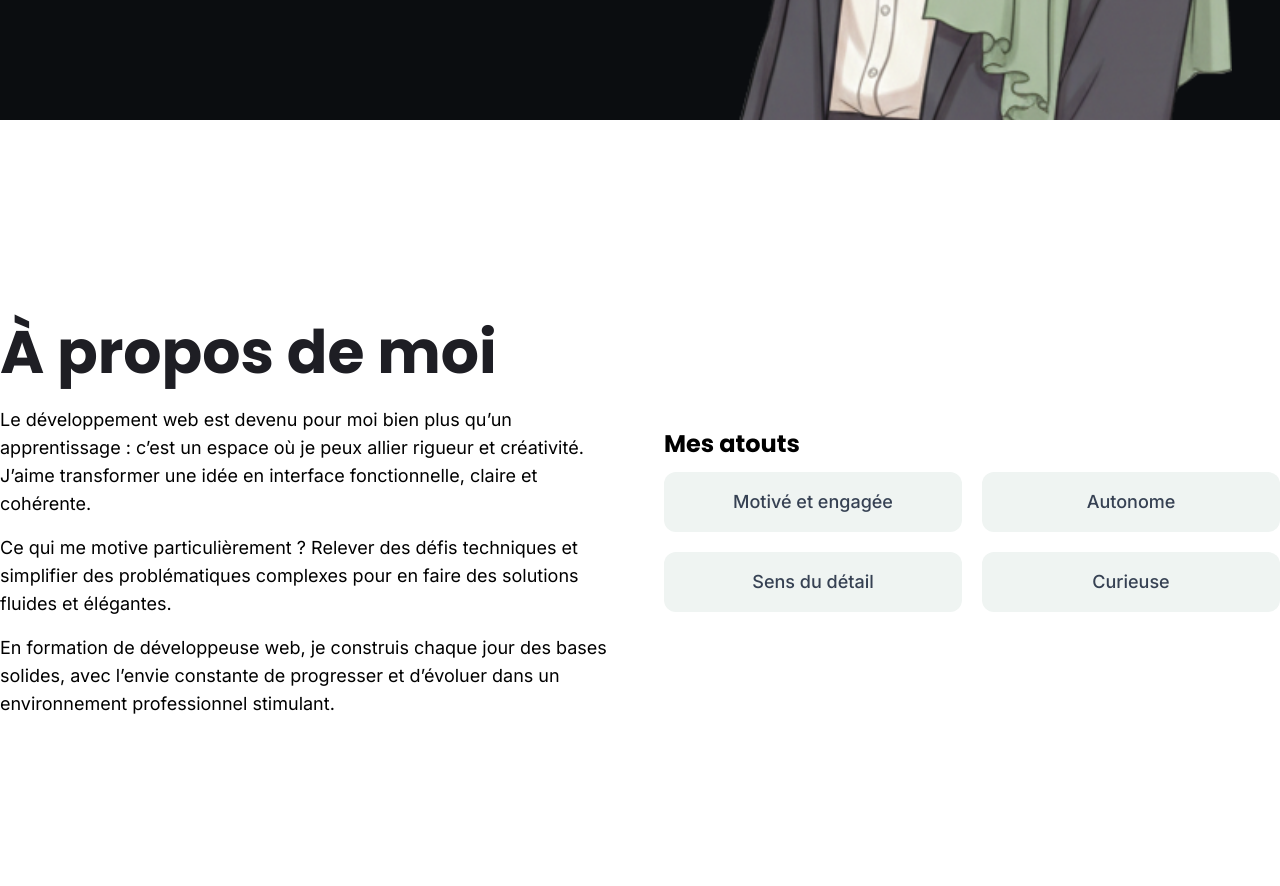
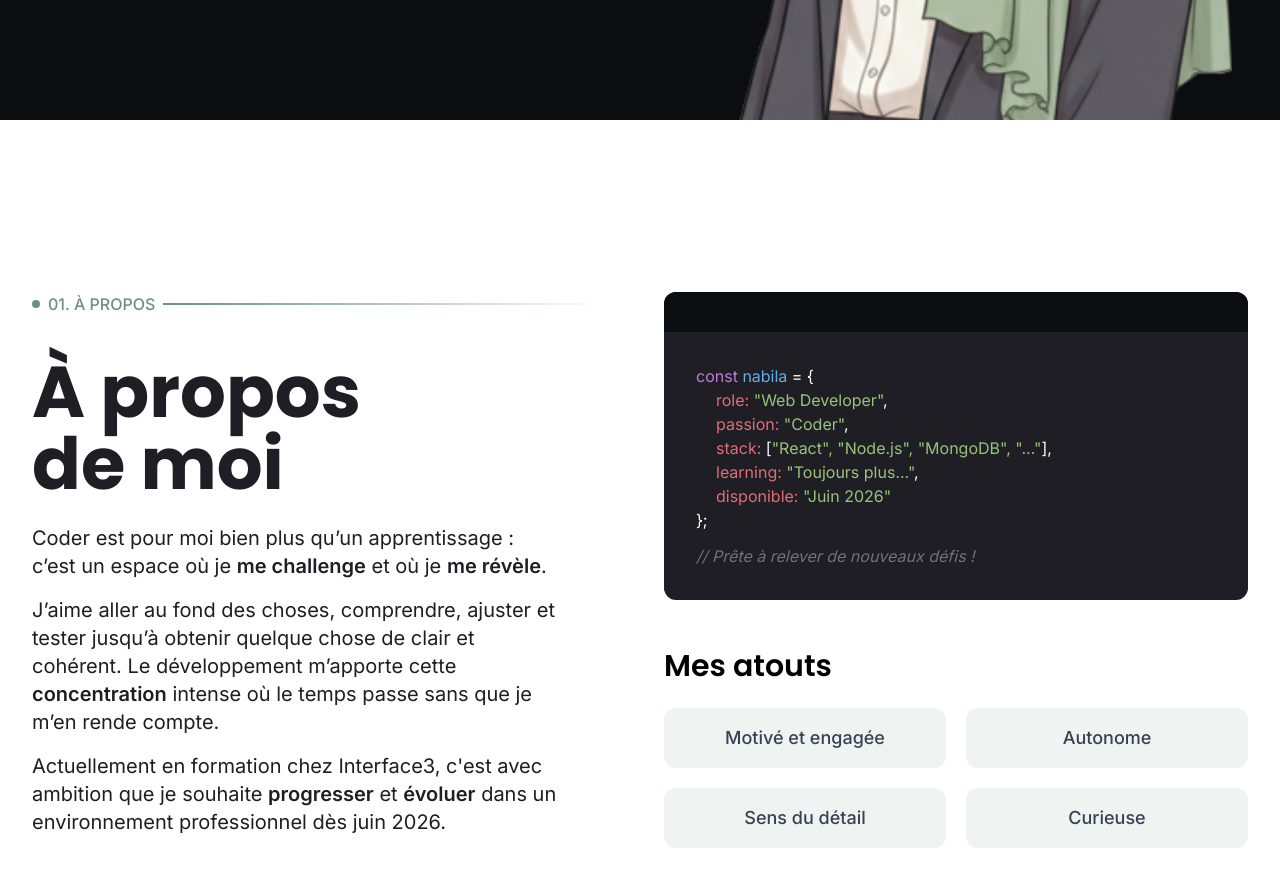
Before and after one commit to nabila-tamajnit/Portfolio, a React (Vite) app: page / in a window 1280 px wide. Shown: the part 680-1566 px from the top of the page. Built offline with nearby package versions, Linux system fonts and the light colour scheme.

Commit message:
Add content and style in About

```diff
--- a/src/components/sections/About.jsx
+++ b/src/components/sections/About.jsx
@@ -18,49 +18,58 @@ export const About = () => {
     ]
 
     return (
-        <section className="min-h-screen flex justify-center items-center" >
-            <div className="max-w-7xl mx-auto grid lg:grid-cols-2 gap-12 w-full items-center">
-                <div>
-                    <p></p>
-                    <h2 className="text-6xl font-bold text-green-bg mb-6">À propos de moi</h2>
-                    <div className="text-lg flex flex-col gap-4">
+        <section className="min-h-screen flex justify-center items-center pt-25" >
+            <div className="max-w-7xl mx-4 lg:mx-auto grid lg:grid-cols-2 gap-12 w-full items-center rounded-2xl p-4 lg:p-8  ">
 
-                        <p>Le développement web est devenu pour moi bien plus qu’un apprentissage : c’est un espace où je peux allier rigueur et créativité. J’aime transformer une idée en interface fonctionnelle, claire et cohérente.</p>
+                {/* À propos */}
+                <div className=" h-full flex flex-col">
+                    <p className="text-sm lg:text-base text-sage-green font-medium mb-10 flex items-center gap-2">
+                        <span className="w-2 h-2 bg-sage-green rounded-full"></span>
+                        01. À PROPOS
+                        <span className=" h-0.5 w-50 lg:w-110 bg-gradient-to-r from-sage-green to-white" ></span>
+                    </p>
+                    <h2 className=" text-6xl lg:text-7xl font-bold text-green-bg mb-6">À propos <br /> de moi</h2>
+                    <div className=" text-lg lg:text-xl text-green-bg flex flex-col gap-4 bg-white lg:pr-14 rounded-xl">
 
-                        <p>Ce qui me motive particulièrement ? Relever des défis techniques et simplifier des problématiques complexes pour en faire des solutions fluides et élégantes.</p>
+                        <p>Coder est pour moi bien plus qu’un apprentissage : c’est un espace où je <span className="font-bold">me challenge</span> et où je <span className="font-bold">me révèle</span>.</p>
 
-                        <p>En formation de développeuse web, je construis chaque jour des bases solides, avec l’envie constante de progresser et d’évoluer dans un environnement professionnel stimulant.</p>
+                        <p>J’aime aller au fond des choses, comprendre, ajuster et tester jusqu’à obtenir quelque chose de clair et cohérent. Le développement m’apporte cette <span className="font-bold">concentration</span> intense où le temps passe sans que je m’en rende compte.</p>
+
+                        <p>Actuellement en formation chez Interface3, c'est avec ambition que je souhaite <span className="font-bold">progresser</span> et <span className="font-bold">évoluer</span> dans un environnement professionnel dès juin 2026.</p>
 
                     </div>
-
                 </div>
 
-                <div className="flex flex-col gap-10">
-                    {/* <div className="bg-green-bg text-white rounded-xl">
+                {/* Code - Atouts */}
+                <div className=" h-full flex flex-col gap-12">
+
+                    {/* Code */}
+                    <div className="bg-green-bg rounded-xl">
                         <div className="bg-dark-bg h-10 rounded-t-xl" >
                         </div>
-                        <div className="px-5 py-8">
+                        <div className="px-8 py-8 text-white">
                             <p><span className="text-purple-const">const</span > <span className="text-blue-const">nabila</span> = {"{"} </p>
                             <div className="px-5">
                                 <p><span className="text-red-const">role:</span> <span className="text-green-const" >"Web Developer"</span>,</p>
-                                <p> <span className="text-red-const">passion:</span> <span className="text-green-const">"Transformer idées → interfaces"</span>,</p>
+                                <p> <span className="text-red-const">passion:</span> <span className="text-green-const">"Coder"</span>,</p>
                                 <p> <span className="text-red-const">stack:</span> [<span className="text-green-const">"React", "Node.js", "MongoDB", "..."</span>],</p>
                                 <p> <span className="text-red-const">learning:</span> <span className="text-green-const">"Toujours plus..."</span>,</p>
                                 <p> <span className="text-red-const">disponible:</span> <span className="text-green-const">"Juin 2026"</span></p>
                             </div>
                             <p> {"}"}; </p>
-                            <p className="italic mt-3 text-gray-500">// Pête à relever des nouveaux défis !</p>
+                            <p className="italic mt-3 text-gray-500">// Prête à relever de nouveaux défis !</p>
                         </div>
 
-                    </div> */}
+                    </div>
 
-                    <div>
-                        <h3 className="text-2xl font-bold mb-3">Mes atouts</h3>
+                    {/* Atouts */}
+                    <div >
+                        <h3 className="text-3xl font-semibold mb-6">Mes atouts</h3>
                         <div className="grid grid-cols-2 grid-rows-2 gap-5">
                             {myStrengths.map((name) => (
                                 <div
                                     key={name}
-                                    className="bg-sage-white py-4 rounded-xl" >
+                                    className=" bg-sage-white py-4 rounded-xl" >
                                     <p className="text-center text-lg font-medium text-gray-700">{name.name}</p>
                                 </div>
                             ))}
```
